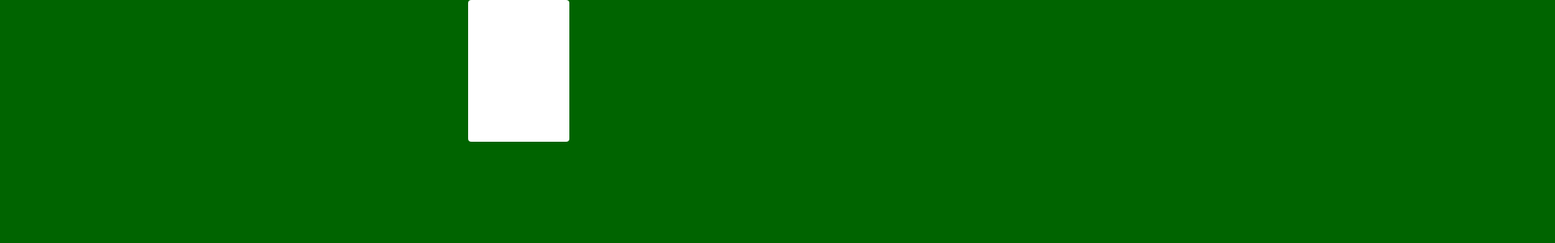
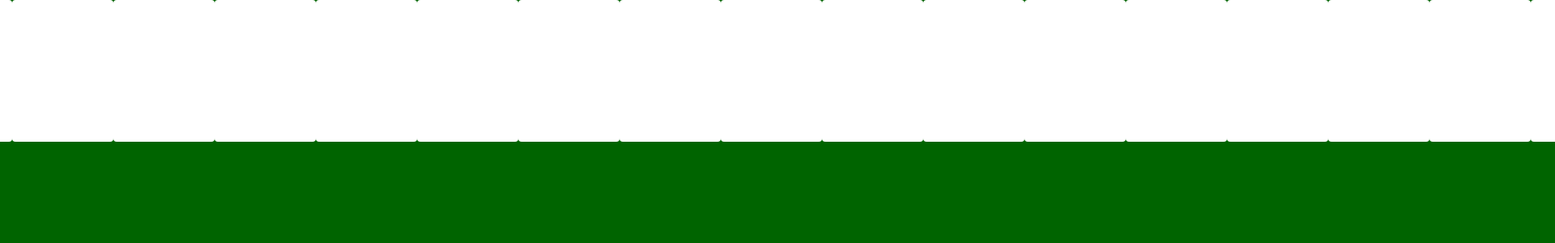
Before and after one commit to NapperJLG/deck-of-cards, a React (Create React App) app: page / in a window 1280 px wide. Shown: the top 300 px of the page at 81% size, 1920 px wide, since content can reach past the window. Built offline with nearby package versions, Linux system fonts and the light colour scheme.

Commit message:
deck creation logic

```diff
--- a/src/App.tsx
+++ b/src/App.tsx
@@ -1,10 +1,10 @@
 import React from 'react';
-import Card from './components/card'
+import Deck from './components/deck'
 
 function App() {
   return (
     <div className="App">
-      <Card />
+      <Deck />
     </div>
   );
 }
--- a/src/components/card/index.tsx
+++ b/src/components/card/index.tsx
@@ -7,4 +7,10 @@ const Card = () => {
   )
 }
 
+export interface CardProps {
+  index: number;
+  suit: string;
+  value: string;
+}
+
 export default Card
--- /dev/null
+++ b/src/components/deck/index.tsx
@@ -0,0 +1,34 @@
+import React, { useEffect, useState } from 'react';
+import Card, { CardProps } from '../card'
+import Container from './style'
+
+const Deck = () => {
+
+  const [deck, setDeck] = useState<CardProps[]>([])
+
+
+  useEffect(() => {
+    const suits = ['clubs', 'diamonds', 'hearts', 'spades']
+    const values = ['2', '3', '4', '5', '6', '7', '8', '9', '10', 'J', 'Q', 'K', 'A']
+    const tempDeck = []
+
+    for (let x = 0; x < suits.length; x++) {
+      for (let y = 0; y < values.length; y++) {
+        let card = { suit: suits[x], value: values[y] };
+        tempDeck.push(card);
+      }
+    };
+
+    const indexedDeck = tempDeck.map((card, i) => { return { ...card, index: i } })
+    setDeck(indexedDeck)
+  }, [])
+
+  return (
+    <Container>
+      {deck.map((card) => <Card />)}
+    </Container>
+  )
+
+}
+
+export default Deck
--- /dev/null
+++ b/src/components/deck/style.ts
@@ -0,0 +1,7 @@
+import styled from "styled-components";
+
+const Container = styled.div`
+  display: flex;
+`
+
+export default Container
```
